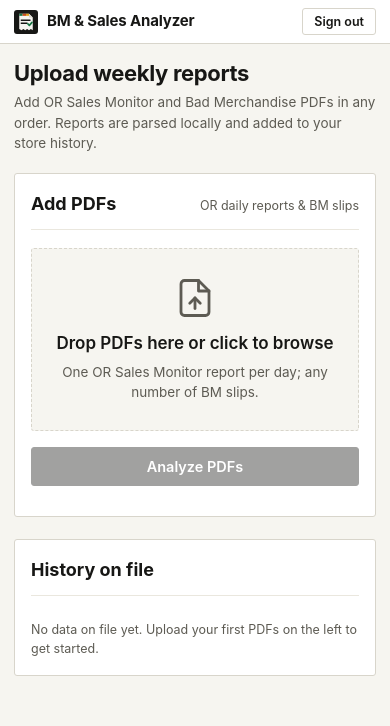
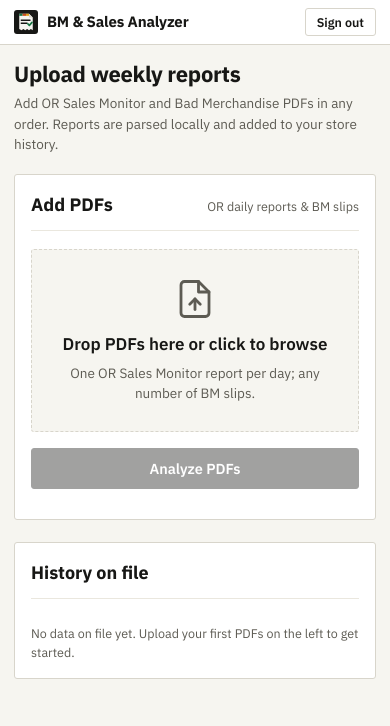
Before and after one commit to edjay17-afk/sales-dmAnalyzer, a Flask app: page / in a window 390 px wide. Shown: the top 726 px of the page. Run offline with Flask 3, Linux system fonts and the light colour scheme; the visitor is signed in with stand-in values (Sample User, id 1); data that the repository does not hold is empty.

Commit message:
Align topbar with page content and switch UI font to IBM Plex Sans/Mono

```diff
--- a/static/style.css
+++ b/static/style.css
@@ -39,8 +39,8 @@
   --btn-ink: #ffffff;
   --focus: #1d4ed8;
 
-  --ui: "Inter", "Segoe UI", system-ui, -apple-system, sans-serif;
-  --mono: ui-monospace, "Cascadia Mono", "Consolas", monospace;
+  --ui: "IBM Plex Sans", "Segoe UI", system-ui, -apple-system, sans-serif;
+  --mono: "IBM Plex Mono", ui-monospace, "Cascadia Mono", "Consolas", monospace;
   color-scheme: light;
 }
 
@@ -122,11 +122,12 @@ a { color: inherit; }
 
 /* ---------- page container ---------- */
 .main {
-  padding: 24px clamp(16px, 3vw, 32px) 64px;
+  padding: 24px 0 64px;
 }
 .page {
   max-width: 1360px;
   margin: 0 auto;
+  padding: 0 clamp(16px, 3vw, 32px);
 }
 .page-head {
   margin-bottom: 20px;
@@ -1160,7 +1161,8 @@ p.empty { margin: 0; padding: 56px 12px; text-align: center; color: var(--ink-2)
     gap: 4px;
   }
   .nav a { padding: 6px 9px; font-size: 13px; }
-  .main { padding: 16px 14px 48px; }
+  .main { padding: 16px 0 48px; }
+  .page { padding: 0 14px; }
   .login-wrap { margin: 12px auto; }
   .login-info h2 { font-size: 21px; }
   .login-panel h1 { font-size: 22px; }
--- a/templates/base.html
+++ b/templates/base.html
@@ -5,6 +5,9 @@
 <meta name="viewport" content="width=device-width, initial-scale=1">
 <title>{% block title %}BM &amp; Sales Analyzer{% endblock %}</title>
 <link rel="icon" type="image/svg+xml" href="{{ url_for('static', filename='favicon.svg') }}">
+<link rel="preconnect" href="https://fonts.googleapis.com">
+<link rel="preconnect" href="https://fonts.gstatic.com" crossorigin>
+<link rel="stylesheet" href="https://fonts.googleapis.com/css2?family=IBM+Plex+Mono:wght@500;700&family=IBM+Plex+Sans:wght@400;500;600;700&display=swap">
 <link rel="stylesheet" href="{{ url_for('static', filename='style.css') }}">
 </head>
 <body>
```
